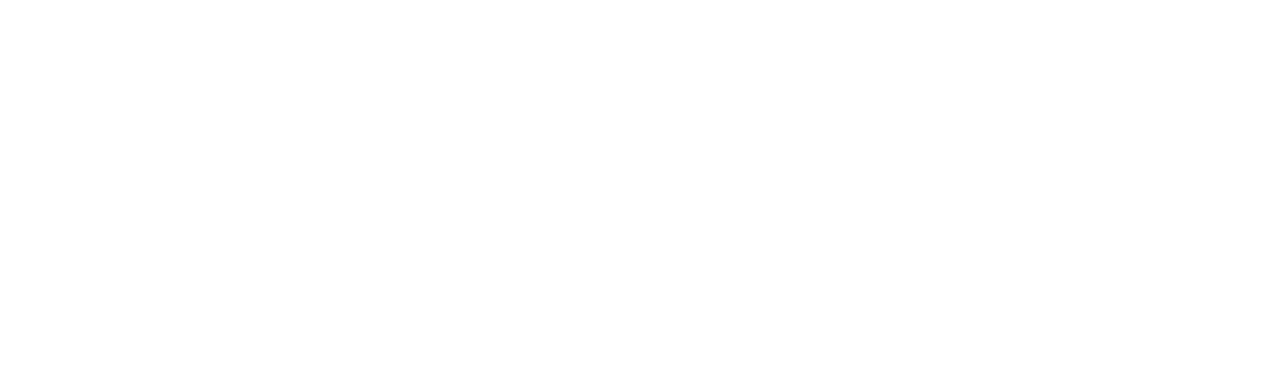
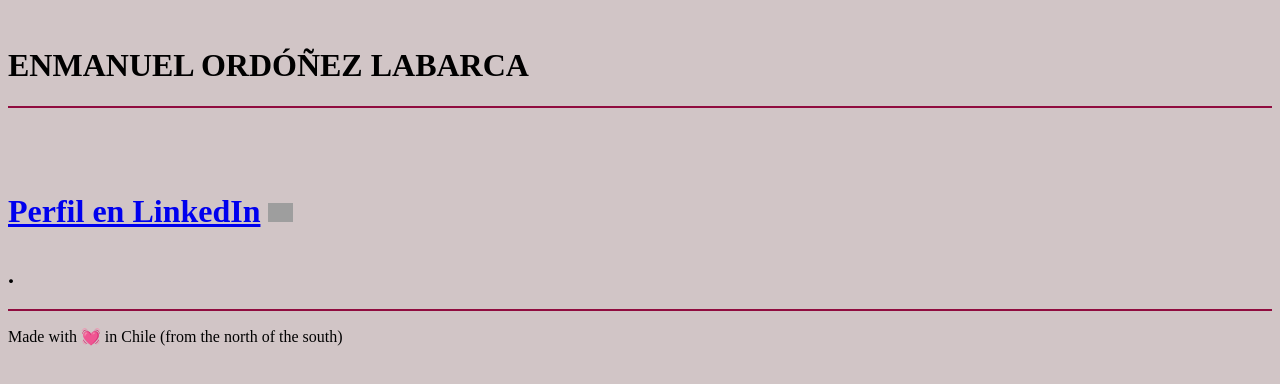
Before and after one commit to EnmanuelKantt/Personal_Blog, a website: page index.html in a window 1280 px wide. Drawn offline with Linux system fonts and the light colour scheme; grey boxes are pictures that could not be loaded.

Commit message:
Deployment from Codesandbox.

```diff
--- a/index.html
+++ b/index.html
@@ -1,2 +1,20 @@
 <!DOCTYPE html>
-<html></html>
+<html style="background-color: #d1c5c6;"
+  <head>
+    <title>@EnmanuelKantt -Arts & Software-</title>
+  </head>
+  <body>
+    <br>
+    <h1>ENMANUEL ORDÓÑEZ LABARCA<h1/>
+    <hr color="#900C3F">
+    <br >
+    <p style="color:cyan"><a target="_blank"href="https://www.linkedin.com/in/eordonezlabarca/">
+      Perfil en LinkedIn<a/> <img src="https://play-lh.googleusercontent.com/kMofEFLjobZy_bCuaiDogzBcUT-dz3BBbOrIEjJ-hqOabjK8ieuevGe6wlTD15QzOqw=s64"
+      width="25"/><p/>
+    <h2>.</h2>
+  <body/>
+    <hr color="#900C3F">
+  <footer>
+    <p>Made with &#128147; in Chile (from the north of the south)</p>
+  </footer>
+</html>
```
